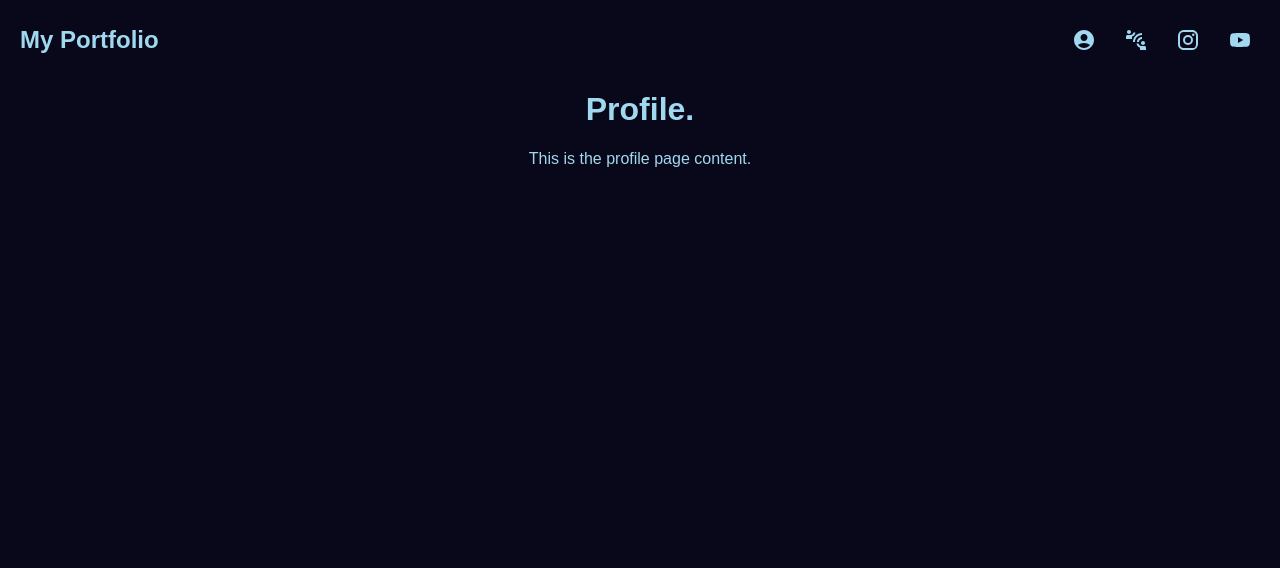
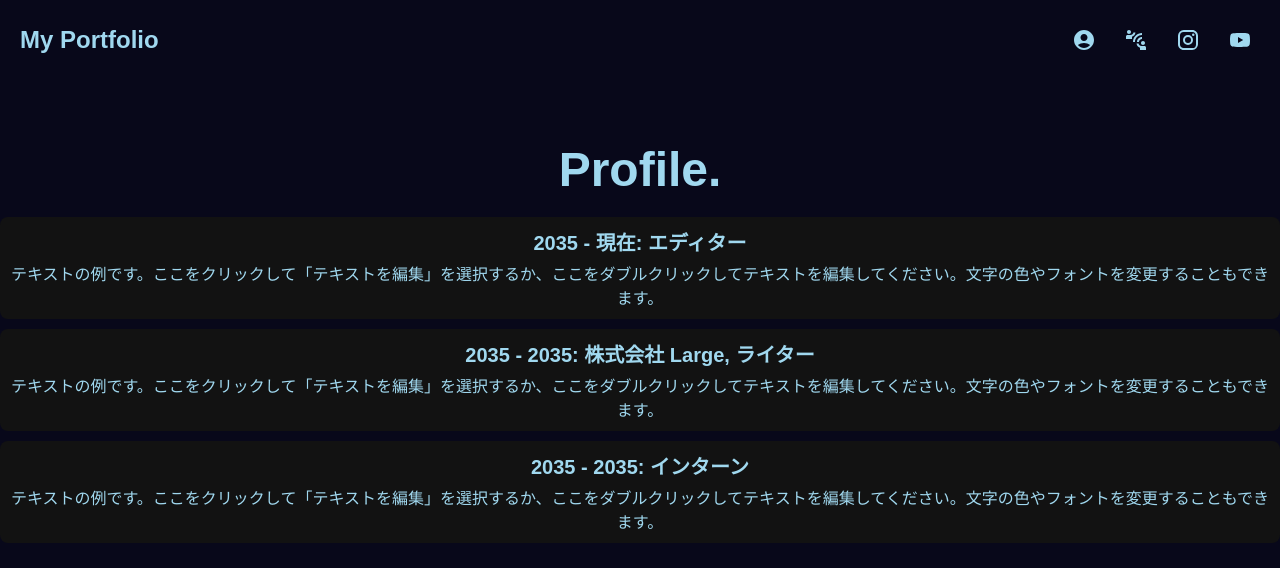
Before and after one commit to HibikiKobayashii/portforio, a Next.js app: page /profile in a window 1280 px wide. Shown: the top 568 px of the page. Built offline with nearby package versions, Linux system fonts and the light colour scheme.

Commit message:
Update profile.tsx

```diff
--- a/pages/profile.tsx
+++ b/pages/profile.tsx
@@ -1,7 +1,7 @@
 import React from "react";
 import Header from "../app/components/Header";
 
-const profile = () => {
+const Profile = () => {
   return (
     <div
       style={{
@@ -22,6 +22,53 @@ const profile = () => {
           * {
             box-sizing: border-box;
           }
+          .profile-container {
+            display: flex;
+            flex-direction: column;
+            align-items: center;
+            justify-content: center;
+            margin-top: 40px;
+          }
+          .profile-header {
+            font-size: 48px;
+            font-weight: bold;
+            margin-bottom: 20px;
+            color: #a0d8ef;
+          }
+          .job-title {
+            font-size: 24px;
+            color: #a0d8ef;
+            margin-bottom: 10px;
+          }
+          .job-description {
+            font-size: 16px;
+            color: #a0d8ef;
+            line-height: 1.8;
+            margin-bottom: 30px;
+            max-width: 800px;
+            text-align: left;
+          }
+          .experience-list {
+            list-style: none;
+            margin: 0;
+            padding: 0;
+            width: 100%;
+          }
+          .experience-item {
+            padding: 10px;
+            margin-bottom: 10px;
+            background-color: #121212;
+            border-radius: 8px;
+          }
+          .experience-item h3 {
+            font-size: 20px;
+            margin: 0;
+            color: #a0d8ef;
+          }
+          .experience-item p {
+            font-size: 16px;
+            margin: 5px 0 0;
+          }
         `}
       </style>
 
@@ -33,11 +80,30 @@ const profile = () => {
           minHeight: "100vh",
         }}
       >
-        <h1>Profile.</h1>
-        <p>This is the profile page content.</p>
+        <div className="profile-container">
+          <h1 className="profile-header">Profile.</h1>
+
+          {/* 経歴リスト */}
+          <ul className="experience-list">
+            <li className="experience-item">
+              <h3>2035 - 現在: エディター</h3>
+              <p>テキストの例です。ここをクリックして「テキストを編集」を選択するか、ここをダブルクリックしてテキストを編集してください。文字の色やフォントを変更することもできます。</p>
+            </li>
+
+            <li className="experience-item">
+              <h3>2035 - 2035: 株式会社 Large, ライター</h3>
+              <p>テキストの例です。ここをクリックして「テキストを編集」を選択するか、ここをダブルクリックしてテキストを編集してください。文字の色やフォントを変更することもできます。</p>
+            </li>
+
+            <li className="experience-item">
+              <h3>2035 - 2035: インターン</h3>
+              <p>テキストの例です。ここをクリックして「テキストを編集」を選択するか、ここをダブルクリックしてテキストを編集してください。文字の色やフォントを変更することもできます。</p>
+            </li>
+          </ul>
+        </div>
       </main>
     </div>
   );
 };
 
-export default profile;
+export default Profile;
```
